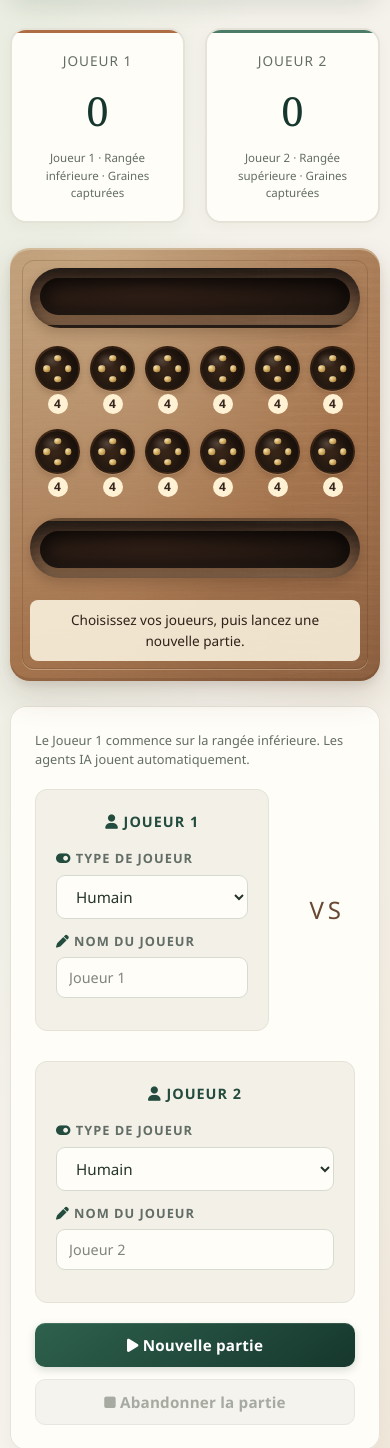
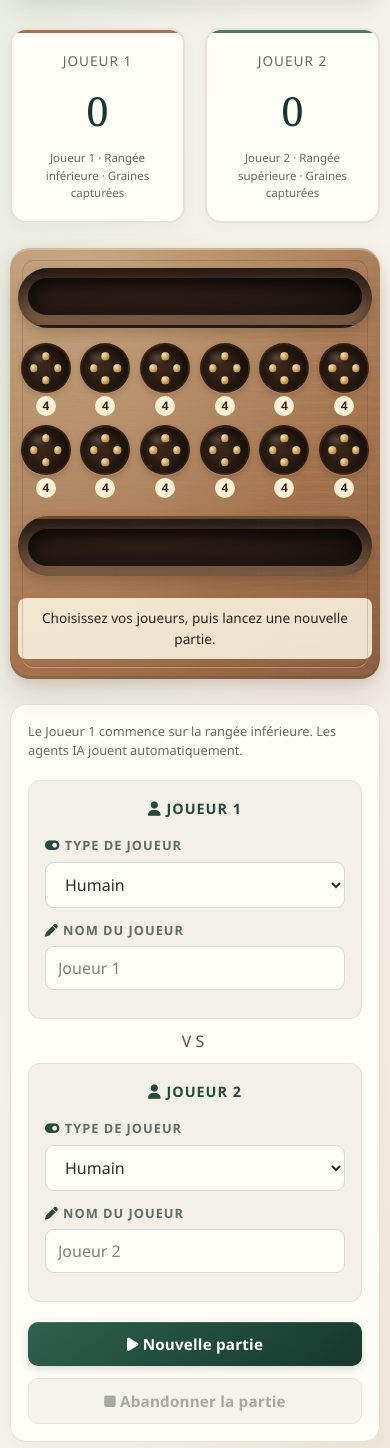
Before and after one commit to IFRI-AI-Classes/AwaleAI, a plain HTML site: page web/index.html in a window 390 px wide. Shown: the part 152-1600 px from the top of the page. Drawn offline with Linux system fonts and the light colour scheme; a small style sheet from the web is missing.

Commit message:
modified:   web/styles.css

```diff
--- a/web/styles.css
+++ b/web/styles.css
@@ -95,13 +95,13 @@ body {
 /* Main Content Layout */
 .main-content {
   display: grid;
-  grid-template-columns: 1fr 300px;
+  grid-template-columns: minmax(0, 1fr) 300px;
   gap: 30px;
 }
 
 @media (max-width: 1024px) {
   .main-content {
-    grid-template-columns: 1fr;
+    grid-template-columns: minmax(0, 1fr);
   }
 }
 
@@ -110,6 +110,7 @@ body {
   display: flex;
   flex-direction: column;
   gap: 25px;
+  min-width: 0;
 }
 
 /* Scores Container */
@@ -194,6 +195,7 @@ body {
   font-size: 0.85rem;
   line-height: 1.5;
   text-align: center;
+  overflow-wrap: anywhere;
 }
 
 .setup-note,
@@ -458,12 +460,14 @@ body {
   border-radius: 50%;
 }
 
+@media (hover: hover) and (pointer: fine) {
   .pit:hover {
     transform: scale(1.05);
     box-shadow:
       inset 0 6px 20px rgba(0, 0, 0, 0.7),
       inset 0 -2px 8px rgba(255, 255, 255, 0.05),
       0 6px 20px rgba(0, 0, 0, 0.4);
+  }
 }
 
 .pit:active {
@@ -477,9 +481,11 @@ body {
   cursor: pointer;
 }
 
+@media (hover: hover) and (pointer: fine) {
   .pit--playable:hover {
     transform: scale(1.08);
     outline-color: #f1cb70;
+  }
 }
 
 /* Case non jouable, grisée */
@@ -772,6 +778,7 @@ select:hover,
   display: flex;
   justify-content: space-between;
   align-items: center;
+  gap: 12px;
   padding: 10px 0;
   border-bottom: 1px solid var(--line);
 }
@@ -783,6 +790,7 @@ select:hover,
 .telemetry-label {
   font-size: 0.85rem;
   color: var(--text-secondary);
+  min-width: 0;
 }
 
 .telemetry-value {
@@ -790,6 +798,8 @@ select:hover,
   font-weight: 600;
   color: var(--forest-dark);
   font-variant-numeric: tabular-nums;
+  flex-shrink: 0;
+  text-align: right;
 }
 
 /* History */
@@ -842,7 +852,8 @@ select:hover,
   font-weight: 600;
   padding: 2px 7px;
   border-radius: 4px;
-  white-space: nowrap;
+  white-space: normal;
+  min-width: 0;
 }
 
 /* Badge joueur 1, chaud */
@@ -959,6 +970,8 @@ select:hover,
   color: var(--text-secondary);
   line-height: 1.5;
   transition: color 0.2s ease;
+  min-width: 0;
+  overflow-wrap: anywhere;
 }
 
 /* ─── Toast notifications ───────────────────────────────── */
@@ -986,7 +999,10 @@ select:hover,
   box-shadow: 0 6px 24px rgba(37, 54, 40, 0.12);
   pointer-events: none;
   animation: toast-in 0.3s cubic-bezier(0.34, 1.56, 0.64, 1) forwards;
+  overflow-wrap: anywhere;
 }
+
+.toast span { min-width: 0; }
 
 .toast.toast-out {
   animation: toast-out 0.25s ease forwards;
@@ -1099,7 +1115,7 @@ select:hover,
   color: var(--wood-dark);
   overflow-wrap: break-word;
   word-break: break-word;
-  max-width: 280px;
+  max-width: min(100%, 280px);
 }
 
 /* Badge J1 / J2 dans les score-box */
@@ -1238,6 +1254,11 @@ select:hover,
     gap: 15px;
   }
 
+  .pits-container {
+    width: 100%;
+    min-width: 0;
+  }
+
   .granary {
     width: 100%;
     height: 60px;
@@ -1263,17 +1284,49 @@ select:hover,
   }
 
   .pits-row {
+    display: grid;
+    grid-template-columns: repeat(6, minmax(0, 1fr));
     gap: 8px;
   }
 
   .pit {
-    width: 50px;
-    height: 50px;
+    width: 100%;
+    max-width: 50px;
+    height: auto;
+    aspect-ratio: 1;
+    justify-self: center;
+    margin: 0;
+  }
+
+  .pit--playable {
+    outline-width: 2px;
+    outline-offset: 0;
   }
 
   .controls-container {
     flex-direction: column;
     align-items: stretch;
+    padding: 18px;
+  }
+
+  .player-setup {
+    flex-direction: column;
+    align-items: stretch;
+    gap: 14px;
+  }
+
+  .player-config {
+    flex: none;
+    min-width: 0;
+    width: 100%;
+    padding: 16px;
+  }
+
+  .vs-divider {
+    align-self: center;
+    padding: 0;
+    font-size: 1rem;
+    line-height: 1;
   }
 
   .buttons-container {
@@ -1286,6 +1339,46 @@ select:hover,
 
   select {
     width: 100%;
+    min-width: 0;
+  }
+
+  .player-name-input {
+    width: 100%;
+    min-width: 0;
+  }
+
+  .toast-zone {
+    left: 12px;
+    right: 12px;
+    bottom: max(12px, env(safe-area-inset-bottom));
+  }
+
+  .toast {
+    min-width: 0;
+    max-width: 100%;
+  }
+
+  .modal-card {
+    padding: 24px 18px 20px;
+    width: calc(100% - 24px);
+  }
+
+  .modal-actions {
+    display: grid;
+    grid-template-columns: repeat(2, minmax(0, 1fr));
+  }
+
+  .modal-actions .btn {
+    min-width: 0;
+    padding: 12px 10px;
+  }
+}
+
+@media (max-width: 768px), (pointer: coarse) {
+  .player-name-input,
+  .player-setup select {
+    font-size: 16px;
+    min-height: 44px;
   }
 }
 
@@ -1294,11 +1387,8 @@ select:hover,
     padding: 10px;
   }
 
-  .pit {
-    width: 45px;
-    height: 45px;
-    /* zone tactile étendue via marge */
-    margin: 3px;
+  .board-container {
+    padding: 20px 8px;
   }
 
   .pits-row {
```
Lines whose indentation alone changed are shown as unchanged.
